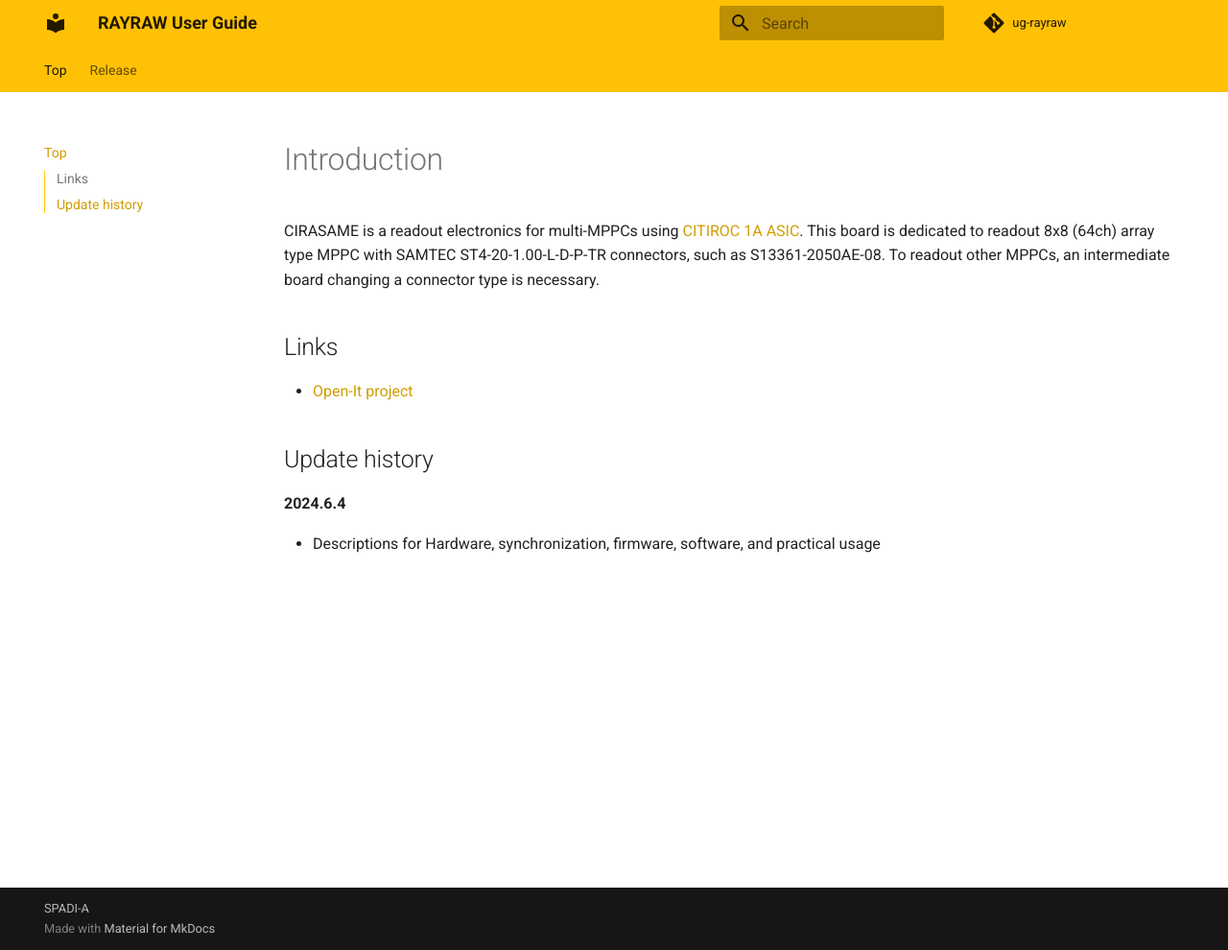
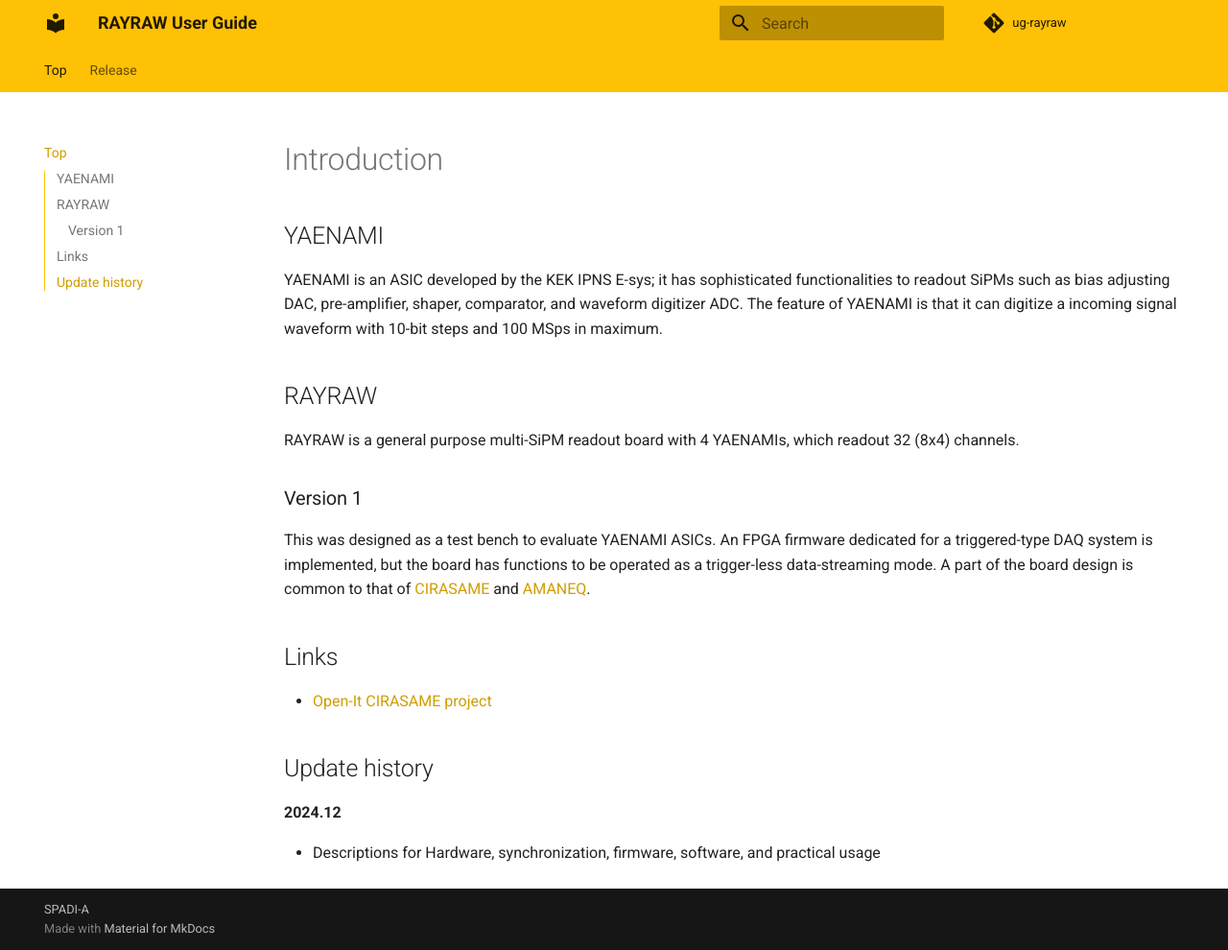
Before and after one commit to yokazakig-2/ug-rayraw, an MkDocs documentation site: the page built from docs/index.md, in a window 1280 px wide and 990 px high. Shown: the whole window at 96% size. Built offline with MkDocs 1.6.1 and Material for MkDocs 9.7.7, drawn with Linux system fonts in a browser that asks for light colours; comment, search, counter and statistics services are not loaded.

```diff
--- a/docs/index.md
+++ b/docs/index.md
@@ -1,15 +1,26 @@
 # Introduction
 
-CIRASAME is a readout electronics for multi-MPPCs using [CITIROC 1A ASIC](https://www.caen.it/products/citiroc-1a/).
-This board is dedicated to readout 8x8 (64ch) array type MPPC with SAMTEC ST4-20-1.00-L-D-P-TR connectors, such as S13361-2050AE-08.
-To readout other MPPCs, an intermediate board changing a connector type is necessary.
+## YAENAMI
+
+YAENAMI is an ASIC developed by the KEK IPNS E-sys; it has sophisticated functionalities to readout SiPMs such as bias adjusting DAC, pre-amplifier, shaper, comparator, and waveform digitizer ADC.
+The feature of YAENAMI is that it can digitize a incoming signal waveform with 10-bit steps and 100 MSps in maximum.
+
+## RAYRAW
+
+RAYRAW is a general purpose multi-SiPM readout board with 4 YAENAMIs, which readout 32 (8x4) channels.
+
+### Version 1
+
+This was designed as a test bench to evaluate YAENAMI ASICs.
+An FPGA firmware dedicated for a triggered-type DAQ system is implemented, but the board has functions to be operated as a trigger-less data-streaming mode.
+A part of the board design is common to that of [CIRASAME](https://openit.kek.jp/project/cirasame/cirasame) and [AMANEQ](https://openit.kek.jp/project/StrHRTDC/StrHRTDC).
 
 ## Links
 
-- [Open-It project](https://openit.kek.jp/project/cirasame/cirasame)
+- [Open-It CIRASAME project](https://openit.kek.jp/project/cirasame/cirasame)
 
 ## Update history
 
-**2024.6.4**
+**2024.12**
 
 * Descriptions for Hardware, synchronization, firmware, software, and practical usage
```
Also changed, not shown: docs/hardware/rayraw-v1/rayraw-v1.md (renamed from docs/hardware/cirasame/cirasame.md, +18 -18 lines), docs/hardware/cirasame/vccad-sel.png (deleted), docs/hardware/rayraw-v1/1V0D.png (renamed from docs/hardware/cirasame/1V0D.png), docs/hardware/rayraw-v1/bias.png (renamed from docs/hardware/cirasame/bias.png), docs/hardware/rayraw-v1/cirasame-block.png (renamed from docs/hardware/cirasame/cirasame-block.png), docs/hardware/rayraw-v1/dip.png (renamed from docs/hardware/cirasame/dip.png), docs/hardware/rayraw-v1/mppc-connector.png (renamed from docs/hardware/cirasame/mppc-connector.png), docs/hardware/rayraw-v1/nim.png (renamed from docs/hardware/cirasame/nim.png), 4 other files.
